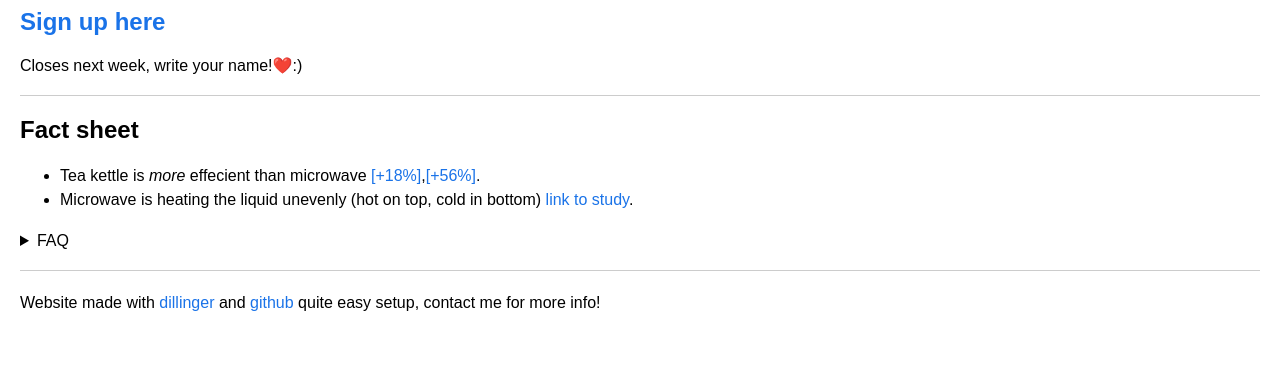
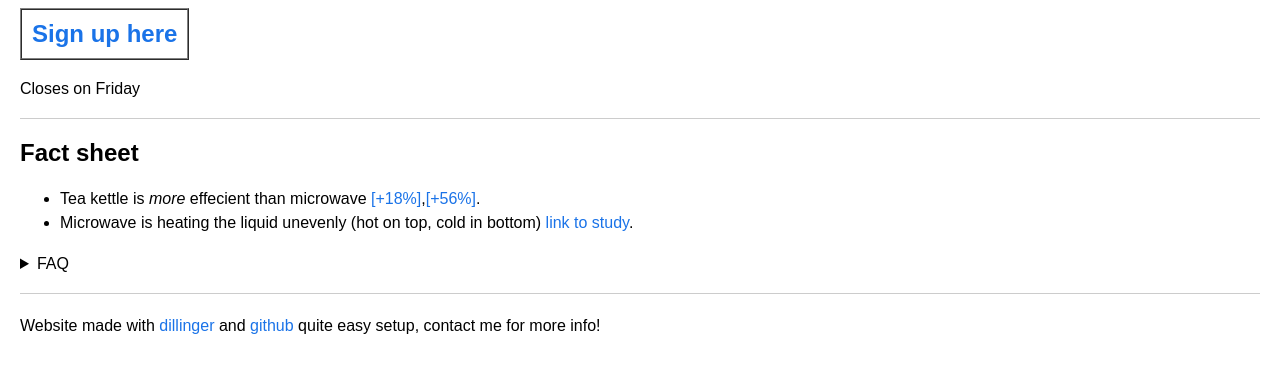
Before and after one commit to bsyy6/tea4lab, a plain HTML site: page index.html in a window 1280 px wide. Shown: the part 518-892 px from the top of the page. Before the commit the page ends 869 px from the top, so only its background shows below. Drawn offline with Linux system fonts and the light colour scheme.

Commit message:
added box

```diff
--- a/index.html
+++ b/index.html
@@ -102,7 +102,14 @@ We wanted to buy a glass tea kettle for the coffee area.</p>
 
 <p class="has-line-data" data-line-start="5" data-line-end="6"><a target="_blank" href="https://www.amazon.it/Philips-Bollitore-HD9339-80-trasparente/dp/B08CZT7GTD" target="_blank">
 <img src="https://images.philips.com/is/image/philipsconsumer/vrs_1e97b84a81afff5d0fe314ac1a2f572113bbe95b?$pnglarge$&amp;wid=100" alt="image"><img src="https://myredrhino.com/wp-content/uploads/HD9339-2.png" alt="image" width ="100" ></a></p>
-<p class="has-line-data" data-line-start="8" data-line-end="9"><h2 class="code-line" data-line-start="7" data-line-end="8"><a id="where_can_I_sign_up_7"></a><a href="https://forms.gle/iWKmZRanQApuWhdh6" target="_blank">Sign up here</h2> </a>Closes next week, write your name!❤️:) </p>
+
+<p class="has-line-data" data-line-start="8" data-line-end="9"><h2 class="code-line" data-line-start="7" data-line-end="8"><a id="where_can_I_sign_up_7">
+
+</a><a href="https://forms.gle/iWKmZRanQApuWhdh6" target="_blank"><table border="1" cellpadding="10" cellspacing="0"><tr> <td>Sign up here </tr></td></table></h2> </a>
+
+Closes on Friday </p>
+
+
 <hr>
 <h2 class="code-line" data-line-start="12" data-line-end="13"><a id="Fact_sheet_12"></a>Fact sheet</h2>
 <ul>
```
